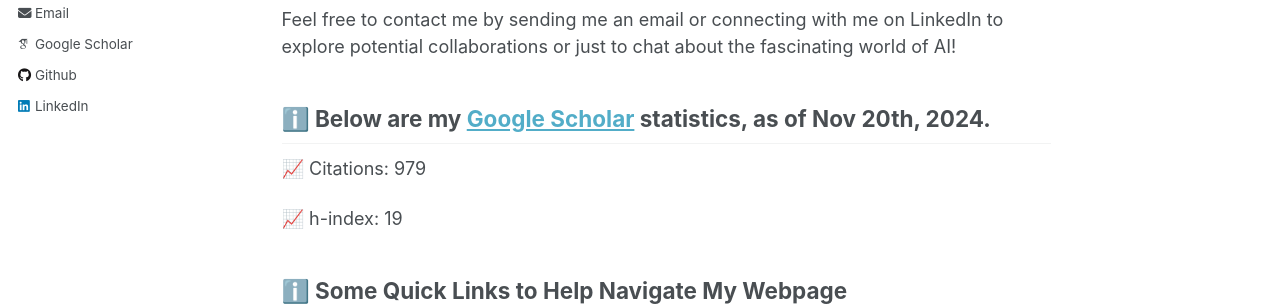
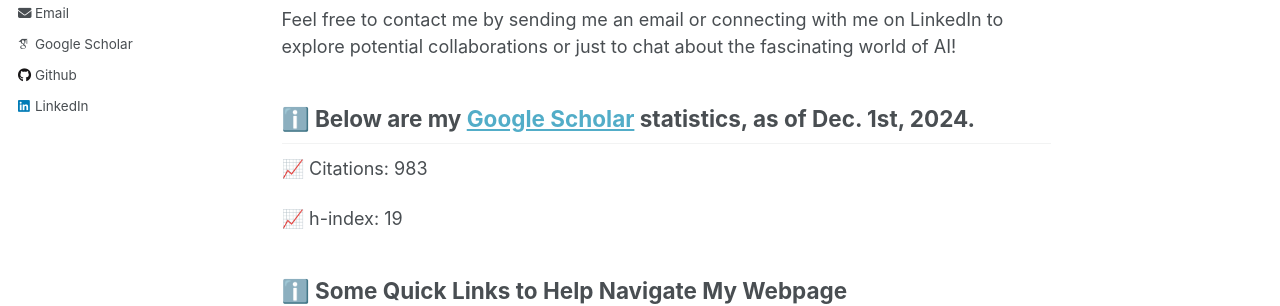
Before and after one commit to kauroy1994/home, a Jekyll site: the page built from _pages/about.md, in a window 1280 px wide and 900 px high. Shown: the part 436-742 px from the top of the window. Built offline with Jekyll 4.4.1, drawn with Linux system fonts in a browser that asks for light colours; some web fonts are replaced.

Commit message:
Update about.md

```diff
--- a/_pages/about.md
+++ b/_pages/about.md
@@ -9,8 +9,8 @@
 
 Feel free to contact me by sending me an email or connecting with me on LinkedIn to explore potential collaborations or just to chat about the fascinating world of AI!
 
-## ℹ️ Below are my [Google Scholar](https://scholar.google.com/citations?user=LpOo_IUAAAAJ&hl=en) statistics, as of Nov 20th, 2024.
-📈 Citations: 979
+## ℹ️ Below are my [Google Scholar](https://scholar.google.com/citations?user=LpOo_IUAAAAJ&hl=en) statistics, as of Dec. 1st, 2024.
+📈 Citations: 983
 
 📈 h-index: 19
 
```
